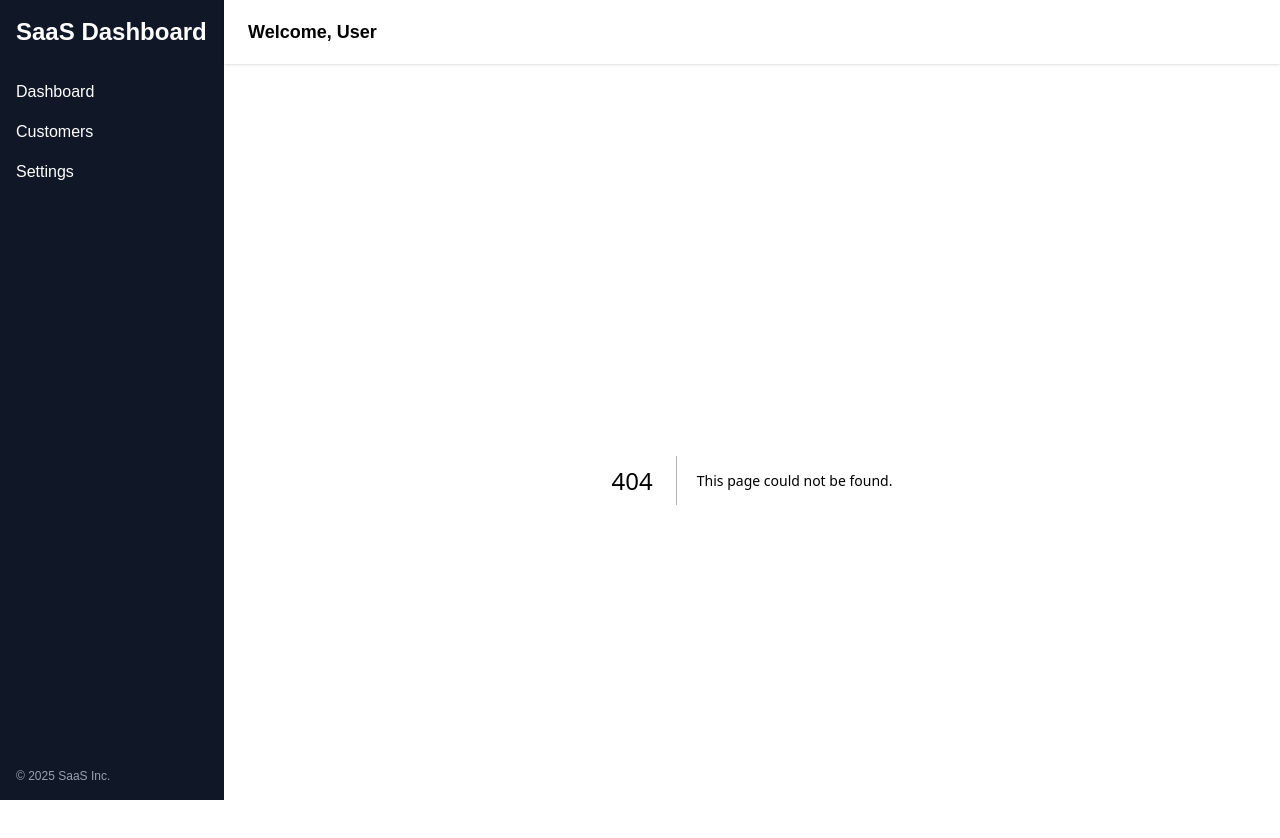
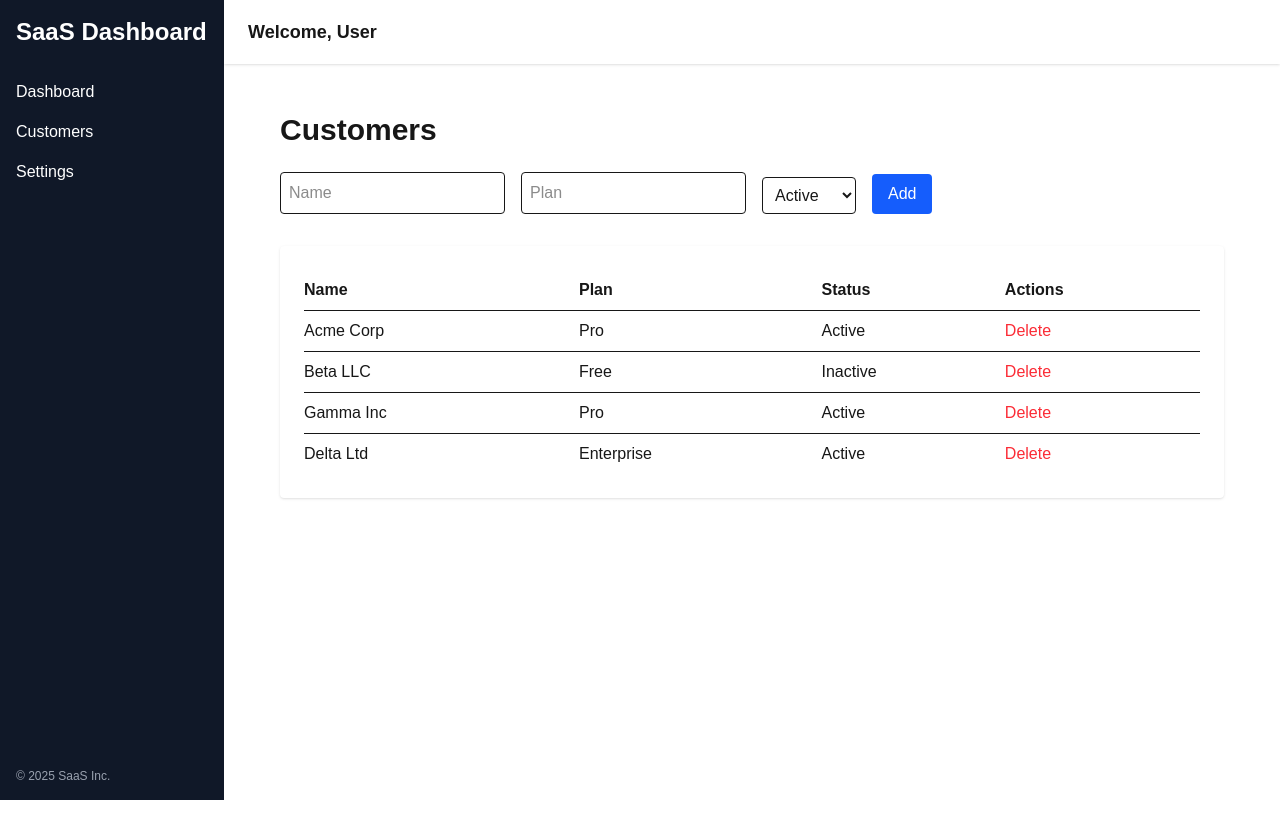
Before and after one commit to Muhammad124Ahmad/Saas-NextJS-Dashboard, a Next.js app: page /customers in a window 1280 px wide. Before the commit this address had no page. Shown: the top 838 px of the page. After the commit the page ends 800 px from the top, so only its background shows below. Built offline with nearby package versions, Linux system fonts and the light colour scheme.

Commit message:
Add Customers page with mock data, add and delete functionality

```diff
--- /dev/null
+++ b/src/app/customers/page.tsx
@@ -0,0 +1,81 @@
+import React, { useState } from 'react';
+import { mockTableData } from '../../data/mockDashboardData';
+
+export default function CustomersPage() {
+  const [customers, setCustomers] = useState(mockTableData);
+  const [newCustomer, setNewCustomer] = useState({ name: '', plan: '', status: 'Active' });
+
+  const handleAdd = (e: React.FormEvent) => {
+    e.preventDefault();
+    if (!newCustomer.name || !newCustomer.plan) return;
+    setCustomers([
+      ...customers,
+      { id: Date.now(), ...newCustomer },
+    ]);
+    setNewCustomer({ name: '', plan: '', status: 'Active' });
+  };
+
+  const handleDelete = (id: number) => {
+    setCustomers(customers.filter((c) => c.id !== id));
+  };
+
+  return (
+    <main className="p-8">
+      <h1 className="text-3xl font-bold mb-6">Customers</h1>
+      {/* Add Customer Form */}
+      <form className="mb-8 flex gap-4 items-end" onSubmit={handleAdd}>
+        <input
+          className="border p-2 rounded"
+          placeholder="Name"
+          value={newCustomer.name}
+          onChange={(e) => setNewCustomer({ ...newCustomer, name: e.target.value })}
+        />
+        <input
+          className="border p-2 rounded"
+          placeholder="Plan"
+          value={newCustomer.plan}
+          onChange={(e) => setNewCustomer({ ...newCustomer, plan: e.target.value })}
+        />
+        <select
+          className="border p-2 rounded"
+          value={newCustomer.status}
+          onChange={(e) => setNewCustomer({ ...newCustomer, status: e.target.value })}
+        >
+          <option value="Active">Active</option>
+          <option value="Inactive">Inactive</option>
+        </select>
+        <button type="submit" className="bg-blue-600 text-white px-4 py-2 rounded">Add</button>
+      </form>
+      {/* Customers Table */}
+      <div className="bg-white rounded shadow p-6">
+        <table className="w-full text-left">
+          <thead>
+            <tr>
+              <th className="py-2">Name</th>
+              <th className="py-2">Plan</th>
+              <th className="py-2">Status</th>
+              <th className="py-2">Actions</th>
+            </tr>
+          </thead>
+          <tbody>
+            {customers.map((row) => (
+              <tr key={row.id} className="border-t">
+                <td className="py-2">{row.name}</td>
+                <td className="py-2">{row.plan}</td>
+                <td className="py-2">{row.status}</td>
+                <td className="py-2">
+                  <button
+                    className="text-red-500 hover:underline"
+                    onClick={() => handleDelete(row.id)}
+                  >
+                    Delete
+                  </button>
+                </td>
+              </tr>
+            ))}
+          </tbody>
+        </table>
+      </div>
+    </main>
+  );
+}
```
